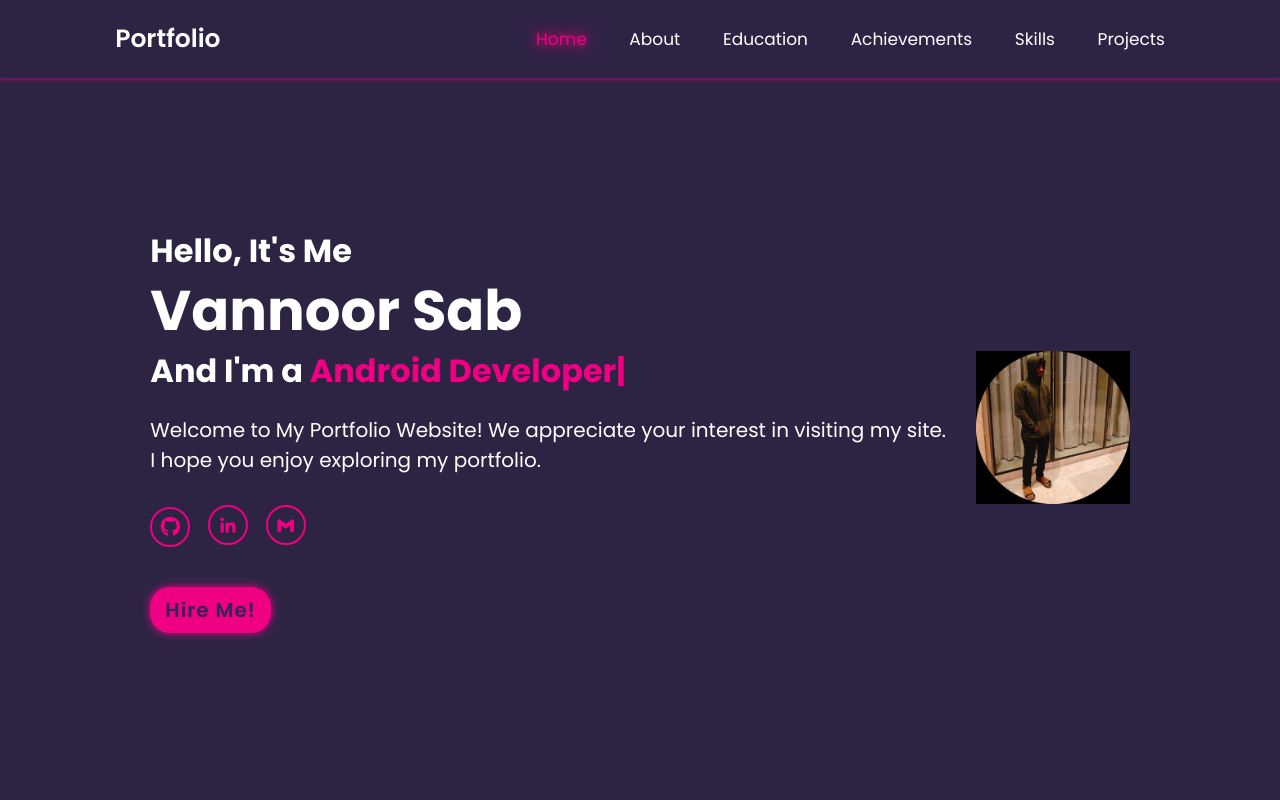
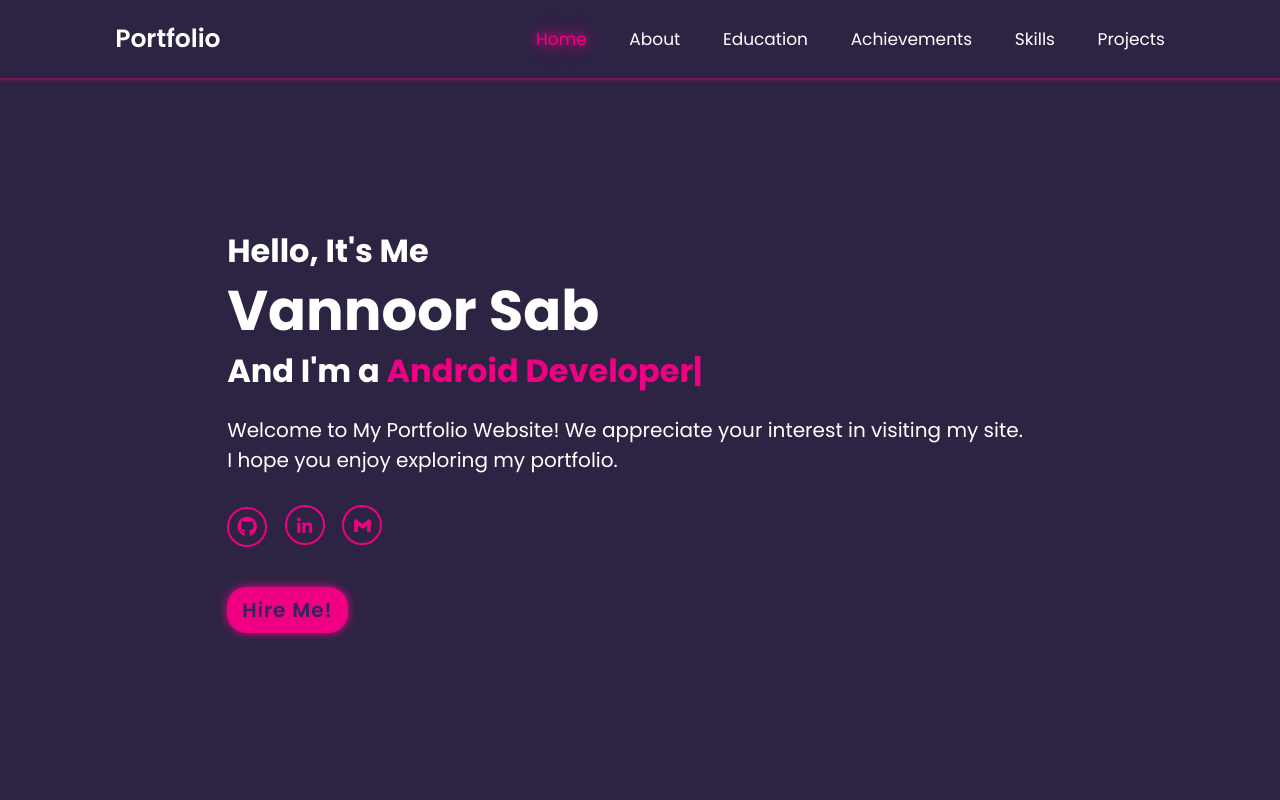
Before and after one commit to vannoorsab/Portfolio, a plain HTML site: page index.html in a window 1280 px wide. Shown: the top 800 px of the page. Drawn offline with nearby package versions, Linux system fonts and the light colour scheme.

Commit message:
Update index.html

```diff
--- a/index.html
+++ b/index.html
@@ -43,7 +43,7 @@
             <a href="#" class="btn" onclick="sendEmail()">Hire Me!</a>
         </div>
         <div class="home-img">
-            <img src="images\Pictures\vannur5.jpg" alt="">
+            <img src="" alt="">
               </div>
     </section>
     <!-- about section -->
```
